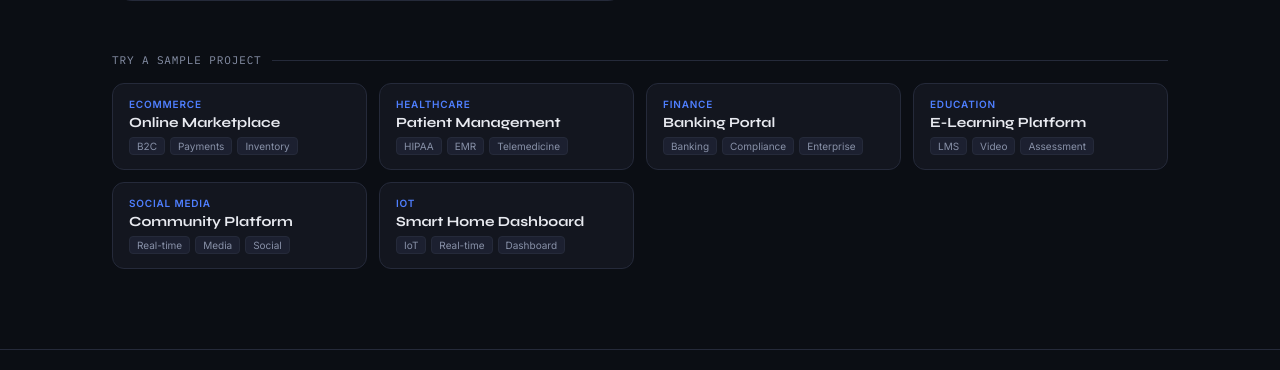
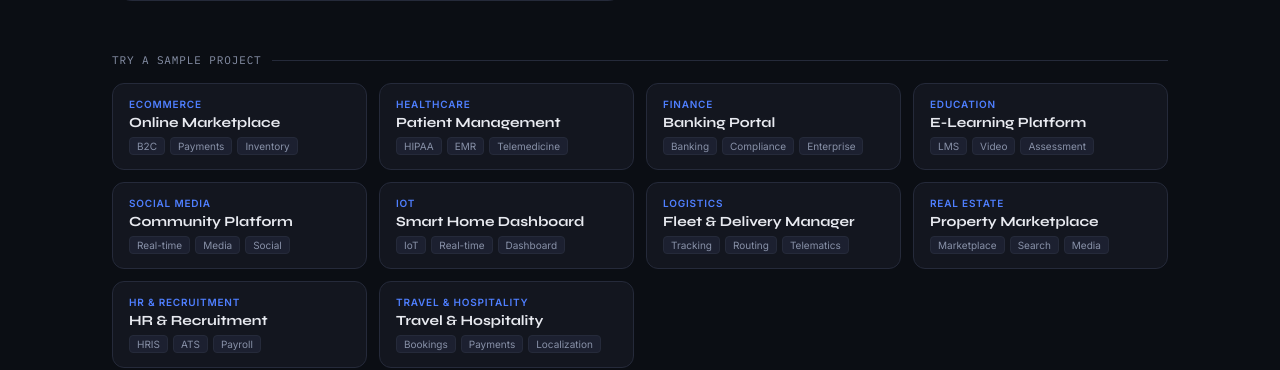
Before and after one commit to KanujanS/StackSense, a Flask app: template templates/index.html in a window 1280 px wide. Shown: the part 1410-1780 px from the top of the page. Run offline with Flask 3, Linux system fonts and the light colour scheme; the template is opened without the code that fills it, so the values that code supplies are empty; parts of the project's set-up code (start-up, migrations or seed data) failed here and were passed over.

Commit message:
Add new project samples for Logistics, Real Estate, HR & Recruitment, and Travel & Hospitality

```diff
--- a/templates/index.html
+++ b/templates/index.html
@@ -833,6 +833,46 @@ const SAMPLES = [
     size: "Small", team: 3, budget: "Low", duration: 4, deploy: "Cloud",
     tags: ["IoT", "Real-time", "Dashboard"],
   },
+  {
+    label: "Logistics",
+    title: "Fleet & Delivery Manager",
+    domain: "Logistics",
+    language: "Python",
+    fr: "shipment tracking, route optimization, fleet management, order scheduling, delivery status updates",
+    nfr: "high availability, low-latency tracking, scalability, data consistency, geo-redundancy",
+    size: "Medium", team: 7, budget: "Medium", duration: 9, deploy: "Cloud",
+    tags: ["Tracking", "Routing", "Telematics"],
+  },
+  {
+    label: "Real Estate",
+    title: "Property Marketplace",
+    domain: "Real Estate",
+    language: "JavaScript",
+    fr: "property listings, search & filters, agent profiles, booking viewings, payments, reviews",
+    nfr: "performance, search relevancy, media handling, security, SEO",
+    size: "Medium", team: 6, budget: "Medium", duration: 7, deploy: "Cloud",
+    tags: ["Marketplace", "Search", "Media"],
+  },
+  {
+    label: "HR & Recruitment",
+    title: "HR & Recruitment",
+    domain: "HR & Recruitment",
+    language: "Java",
+    fr: "applicant tracking, job postings, candidate screening, interview scheduling, employee onboarding, payroll integration",
+    nfr: "data privacy, compliance, audit trails, reliability, integrations",
+    size: "Large", team: 9, budget: "High", duration: 10, deploy: "Cloud",
+    tags: ["HRIS", "ATS", "Payroll"],
+  },
+  {
+    label: "Travel & Hospitality",
+    title: "Travel & Hospitality",
+    domain: "Travel & Hospitality",
+    language: "JavaScript",
+    fr: "search & booking, availability calendar, pricing & promotions, reviews, itinerary management, payment processing",
+    nfr: "high availability, globalization, performance, payment compliance, offline resilience",
+    size: "Medium", team: 8, budget: "High", duration: 9, deploy: "Cloud",
+    tags: ["Bookings", "Payments", "Localization"],
+  },
 ];
 
 // Render samples
```
